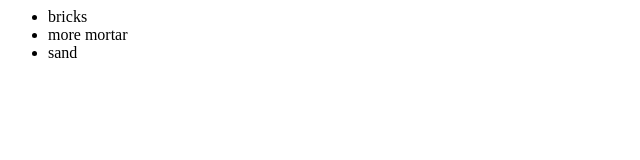
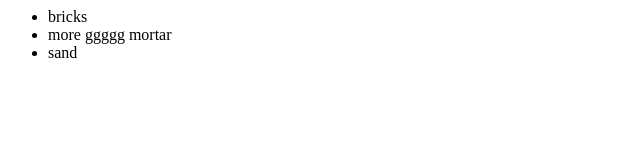
Before and after one commit to prashanth58/newGitTest, a plain HTML site: page index.html in a window 1280 px wide. Shown: the full height of the page, 0-640 px from the left. Drawn offline with Linux system fonts and the light colour scheme.

Commit message:
made changes to index

```diff
--- a/index.html
+++ b/index.html
@@ -3,7 +3,7 @@
 		<div>
 			<ul>
 				<li>bricks </li>
-				<li>more mortar </li>
+				<li>more ggggg mortar </li>
 				<li>sand </li>
 			</ul>
 		</div>
```
